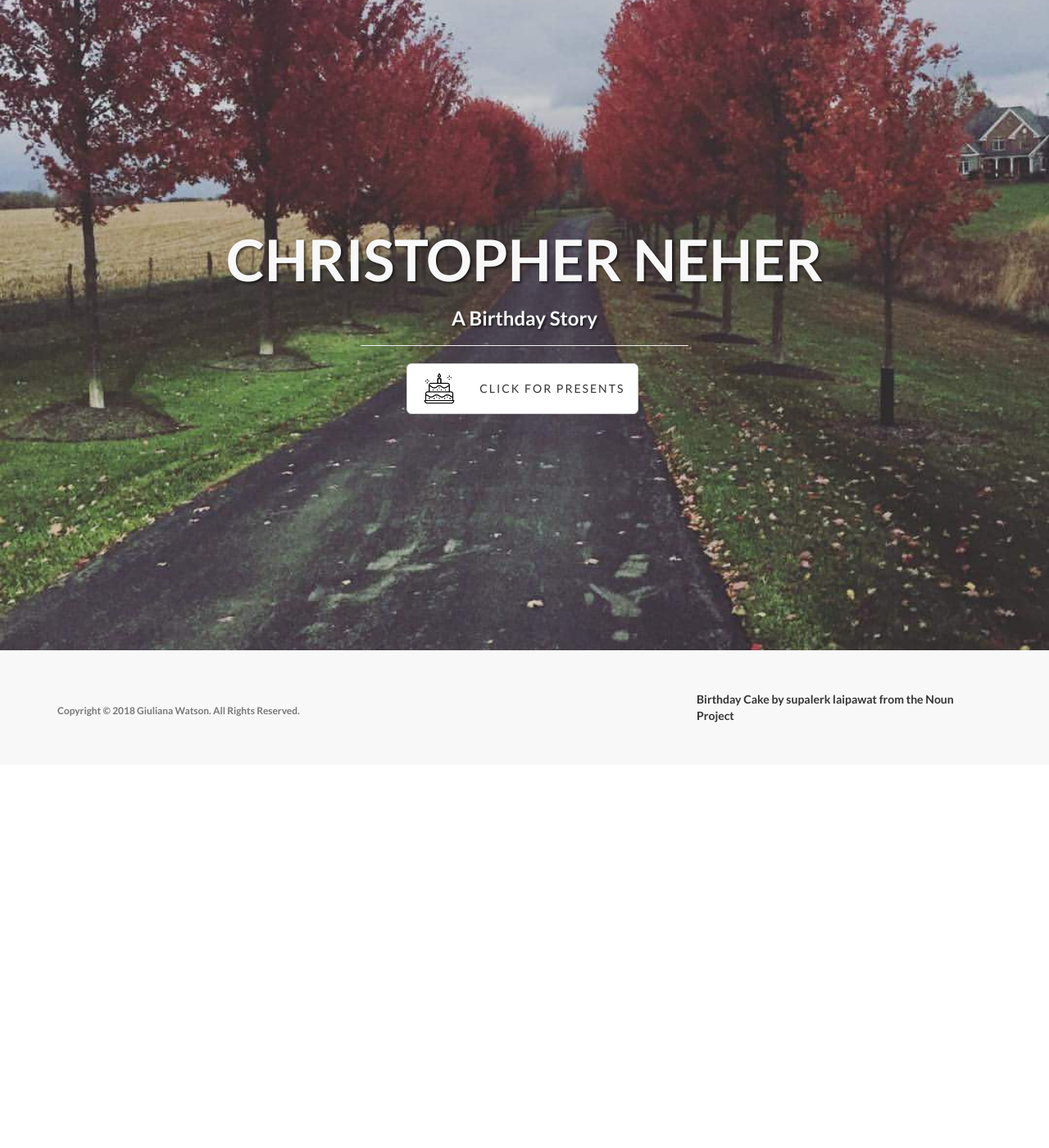
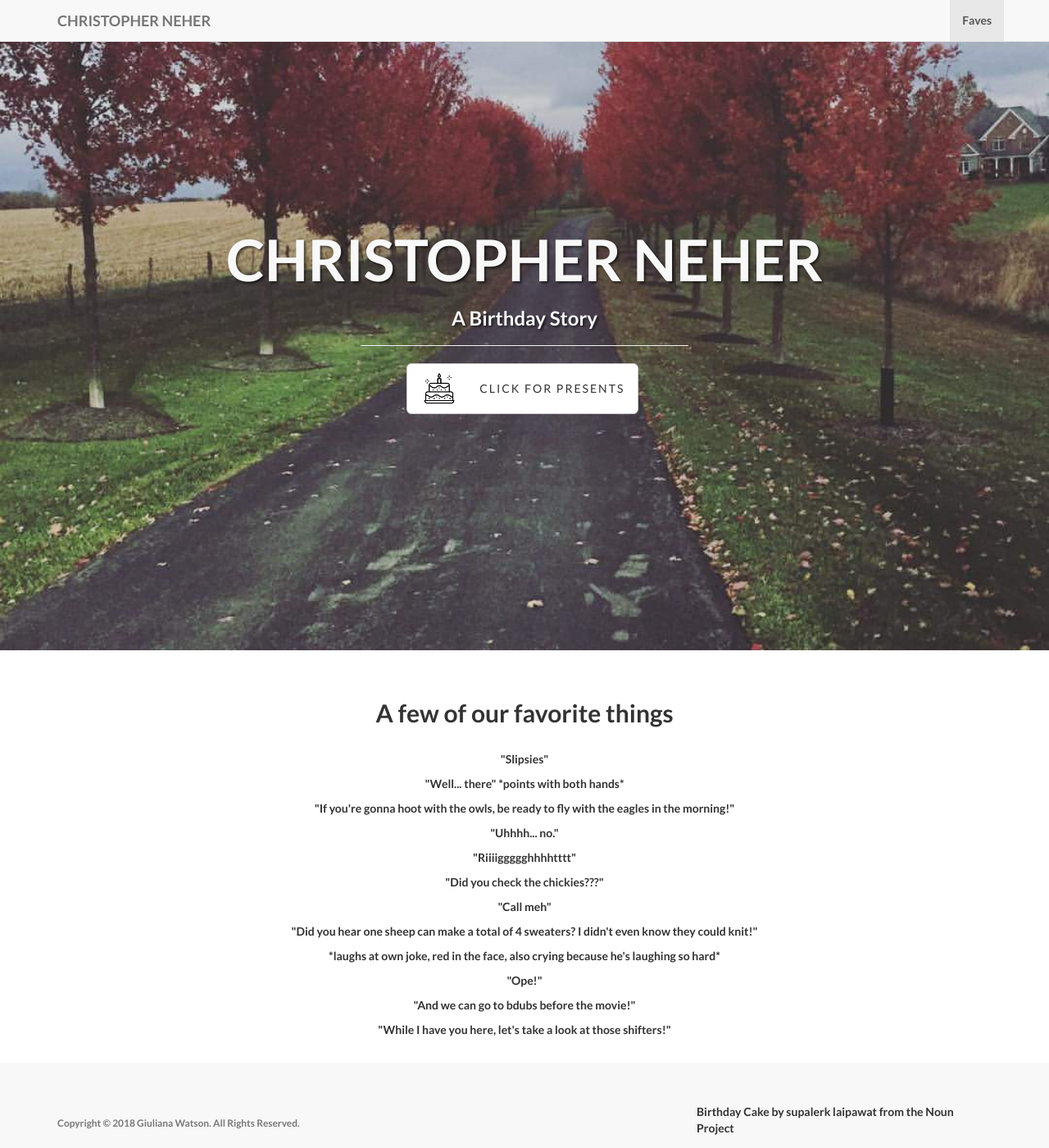
Before and after one commit to christopherneher/christopherneher.github.io, a Jekyll site: the page built from index.html, in a window 1280 px wide and 1400 px high. Shown: the whole window at 82% size. Built offline with Jekyll 4.4.1, drawn with Linux system fonts in a browser that asks for light colours.

Commit message:
Add favorite things

```diff
--- a/_includes/about.html
+++ b/_includes/about.html
@@ -6,7 +6,7 @@
               <h2>A few of our favorite things</h2>
               <br/>
                 <p>"Slipsies"</p>
-                <p>"Well... there *points with both hands*"</p>
+                <p>"Well... there" *points with both hands*</p>
                 <p>"If you're gonna hoot with the owls, be ready to fly with the eagles in the morning!"</p>
                 <p>"Uhhhh... no."</p>
                 <p>"Riiiiggggghhhhtttt"</p>
--- a/_includes/header.html
+++ b/_includes/header.html
@@ -1,3 +1,28 @@
+<nav class="navbar navbar-default navbar-fixed-top" role="navigation">
+    <div class="container">
+        <!-- Brand and toggle get grouped for better mobile display -->
+        <div class="navbar-header page-scroll">
+            <button type="button" class="navbar-toggle" data-toggle="collapse" data-target="#bs-example-navbar-collapse-1">
+                <span class="sr-only">Toggle navigation</span>
+                <span class="icon-bar"></span>
+                <span class="icon-bar"></span>
+                <span class="icon-bar"></span>
+            </button>
+            <a class="navbar-brand page-scroll" href="#home">{{ site.title }}</a>
+        </div>
+        <!-- Collect the nav links, forms, and other content for toggling -->
+        <div class="collapse navbar-collapse" id="bs-example-navbar-collapse-1">
+            <ul class="nav navbar-nav navbar-right">
+                <li>
+                    <a class="page-scroll" href="#about">Faves</a>
+                </li>
+            </ul>
+        </div>
+        <!-- /.navbar-collapse -->
+    </div>
+    <!-- /.container -->
+</nav>
+
 <section id="home">
 <!-- Header -->
 	<div class="intro-header">
--- a/_layouts/default.html
+++ b/_layouts/default.html
@@ -4,6 +4,7 @@
 
 	<body>
 		{% include header.html %}
+		{% include about.html %}
 		{% include page_content.html %}
 		{% include footer.html %}
 		{% include js.html %}
```
Also changed, not shown: 1 other file.
